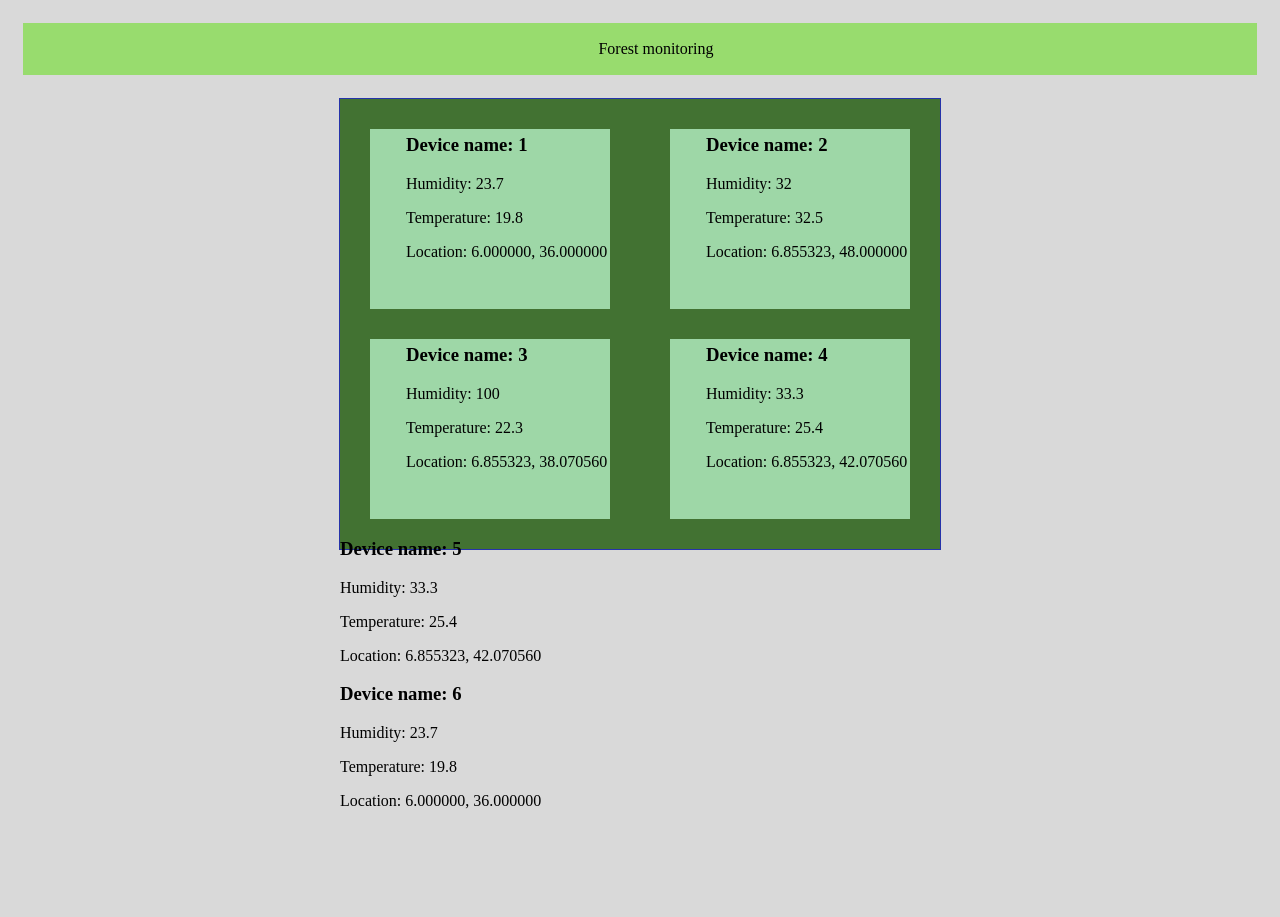
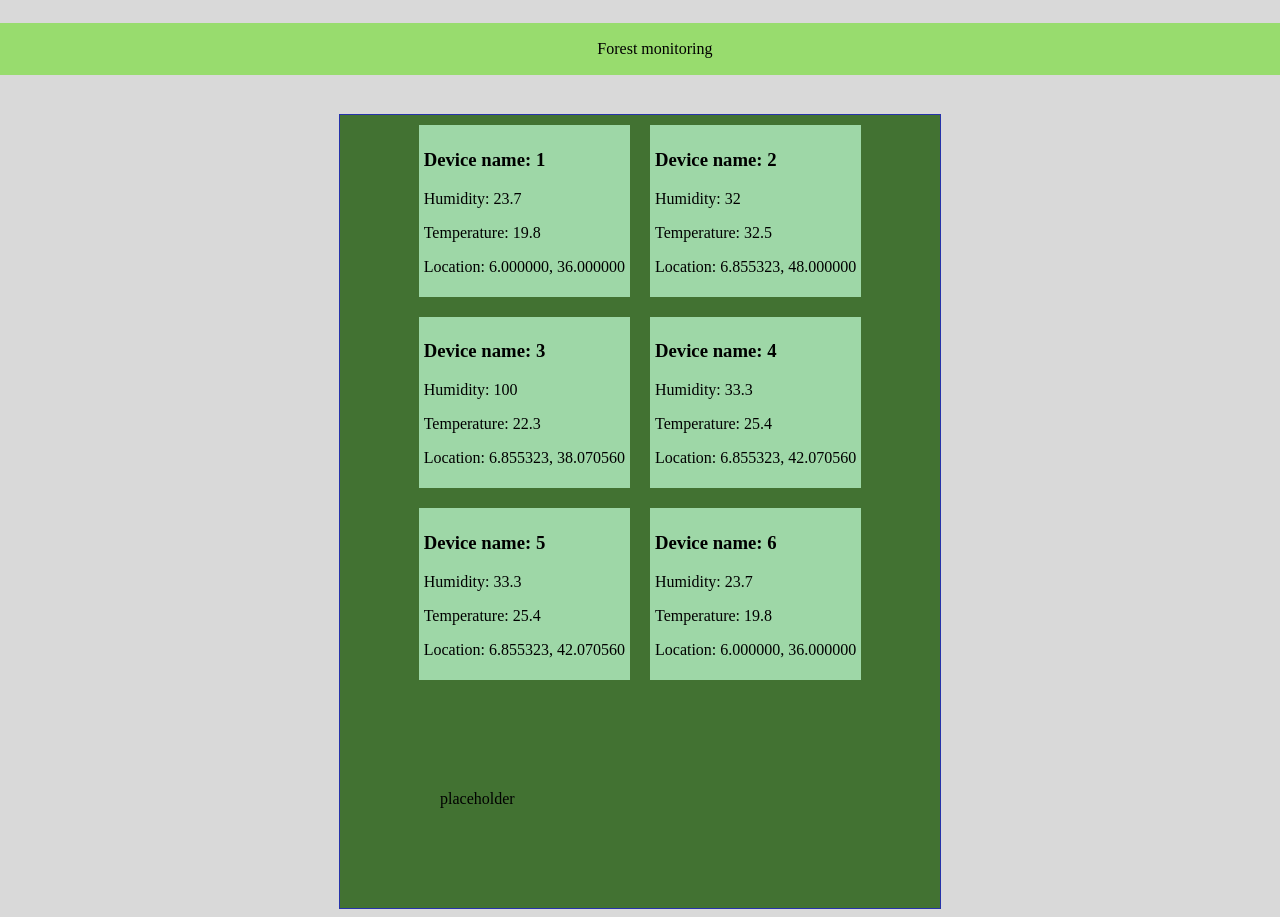
Before and after one commit to Samirez/PELI_environmental_monitoring, a Django app: page / in a window 1280 px wide. Before the commit the page ends 809 px from the top, so only its background shows below. Run offline with Django 4.2, Linux system fonts and the light colour scheme; data comes from the database, SQL or seed files in the repository; both versions use the stored data as it was after the commit.

Commit message:
added more sensors

```diff
--- a/Django_ui/forest_live_monitoring/static/css/index.css
+++ b/Django_ui/forest_live_monitoring/static/css/index.css
@@ -4,10 +4,10 @@ body {
 }
 ul {
     list-style-type: none;
-    margin: 0;
     padding: 3px;
-    overflow: hidden;
     background-color: #98DC6E;
+    width: 103%;
+    margin-left: -2%;
   }
 
   li {
@@ -36,96 +36,26 @@ ul {
         padding: 15px;
         text-align: center;
         margin: auto;
+        width: 103%;
+        margin-left: -2%;
     }
     .container {
-        height: 450px;
         width: 600px;
         background: #427232;
         border: 1px #2633AA solid;
         backdrop-filter: blur(4px);
         margin: auto;
-        margin-top: inherit
+        margin-top: inherit;
+        display: flex;
+        flex-wrap: wrap;
+        flex-direction: row;
+        justify-content: center;
+        align-items: auto;
+        align-content: start;
     }
-    .device-container1 {
-        background-color: #9ED7A7;
-        width: 40%;
-        height: 40%;
-        margin-left: 5%;
-        margin-top: 5%;
-    }
-    .device-container2 {
-        background-color: #9ED7A7;
-        width: 40%;
-        height: 40%;
-        margin-left: 55%;
-        margin-top: -33.1%;
-    }
-    .device-container3 {
-        background-color: #9ED7A7;
-        width: 40%;
-        height: 40%;
-        margin-left: 5%;
-        margin-top: 5%;
-    }
-    .device-container4 {
-        background-color: #9ED7A7;
-        width: 40%;
-        height: 40%;
-        margin-left: 55%;
-        margin-top: -33.1%;
-    }
-    .device-1 {
-        margin-left: 15%;
-        padding-top: 5px;
-    }
-    .humidity-1 {
-        margin-left: 15%;
-    }
-    .temperature-1 {
-        margin-left: 15%;
-    }
-    .location-1 {
-        margin-left: 15%;
-    }
-
-    .device-2 {
-        margin-left: 15%;
-        padding-top: 5px;
-    }
-    .humidity-2 {
-        margin-left: 15%;
-    }
-    .temperature-2 {
-        margin-left: 15%;
-    }
-    .location-2 {
-        margin-left: 15%;
-    }
-
-    .device-3 {
-        margin-left: 15%;
-        padding-top: 5px;
-    }
-    .humidity-3 {
-        margin-left: 15%;
-    }
-    .temperature-3 {
-        margin-left: 15%;
-    }
-    .location-3 {
-        margin-left: 15%;
-    }
-
-    .device-4 {
-        margin-left: 15%;
-        padding-top: 5px;
-    }
-    .humidity-4 {
-        margin-left: 15%;
-    }
-    .temperature-4 {
-        margin-left: 15%;
-    }
-    .location-4 {
-        margin-left: 15%;
-    }
+    .container:after {
+        display: block;
+        content: " placeholder ";
+        margin: 100px;
+        flex: 999 999 auto;
+      }
--- a/Django_ui/forest_live_monitoring/templates/home.html
+++ b/Django_ui/forest_live_monitoring/templates/home.html
@@ -10,14 +10,15 @@
     <script src="{% static 'js/index.js' %}" type="text/javascript"></script>
 </head>
 <body>
-    <div class="header">
+    <div class="header" style="width: 102%;  margin-left: -2%; margin-top: -1.25%;">
     <ul>
         <li><a class="active" href="#forest">Forest monitoring</a></li>
     </ul>
     </div>
-    <div class="container">
+    <div class="container"  style="display: flex; flex-wrap: wrap; justify-content: center; align-items: auto;
+    align-content: start; height: 100%;">
     {% for sensor, latest_reading in sensors_with_latest_readings %}
-        <div class="device-container{{ forloop.counter }}">
+        <div class="device-container{{ forloop.counter }}" style="flex: 0 0 auto; margin: 10px; background-color: #9ED7A7; padding: 5px;">
             <h3 class="device-{{ forloop.counter }}">Device name: <span id="device{{ forloop.counter }}">{{ sensor.Node_id }}</span></h3>
             <p class="humidity-{{ forloop.counter }}">Humidity: <span id="humidity{{ forloop.counter }}">{{ latest_reading.Humidity }}</span></p>
             <p class="temperature-{{ forloop.counter }}">Temperature: <span id="temperature{{ forloop.counter }}">{{ latest_reading.Temperature }}</span></p>
```
Also changed, not shown: Django_ui/forest_live_monitoring/db.sqlite3, Django_ui/forest_live_monitoring/humidity/migrations/0002_alter_sensorreadings_unique_together.py (added).
